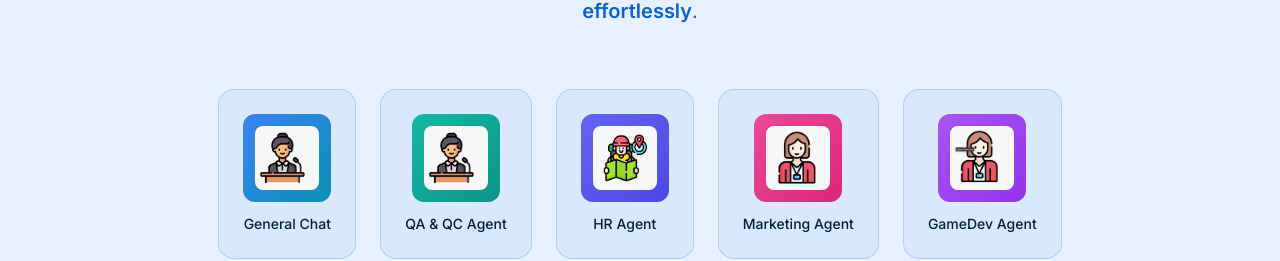
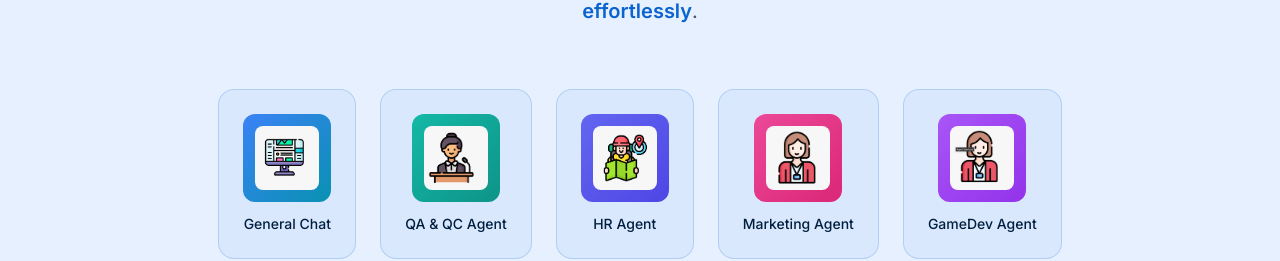
Before and after one commit to tridungduong16/nexira-copilot-ui, a React (Vite) app: page /home in a window 1280 px wide. Shown: the part 978-1239 px from the top of the page. Built offline with nearby package versions, Linux system fonts and the light colour scheme; no server answers.

Commit message:
Updated agentData.ts

```diff
--- a/src/data/agentData.ts
+++ b/src/data/agentData.ts
@@ -21,7 +21,7 @@ export const agentData = [
   {
     id: 'general-chat',
     icon: MessageSquare,
-    avatar: '/assets/icon3.png',
+    avatar: '/assets/icon11.png',
     color: 'from-blue-500 to-cyan-600',
     categoryKey: 'categories.generalChat',
     department: 'technology',
```
